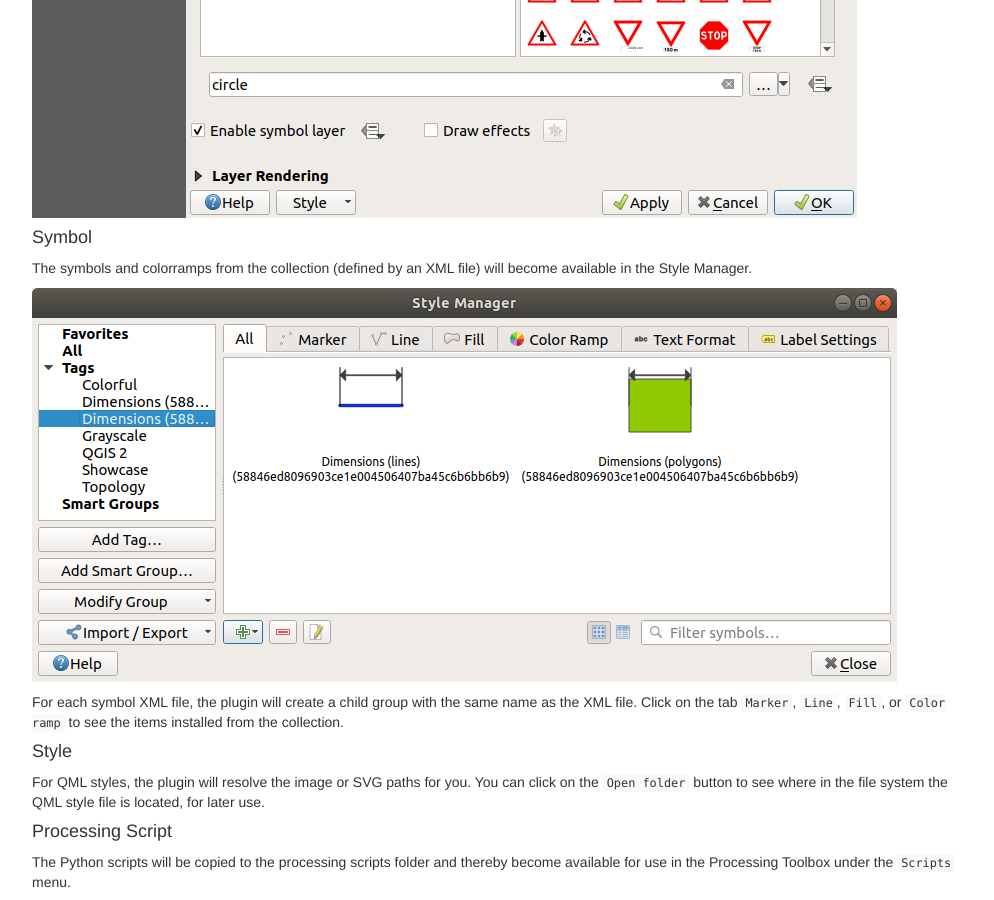
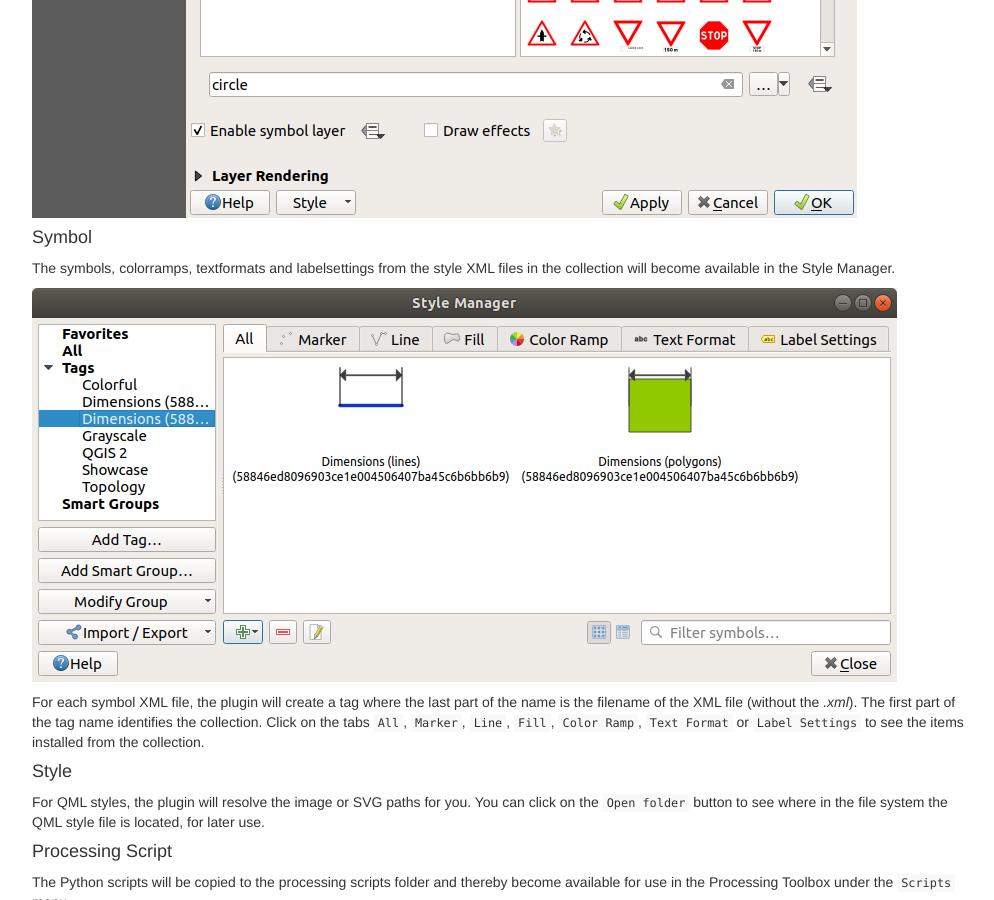
Before and after one commit to QGIS-Contribution/QGIS-ResourceSharing, a Jekyll site: the page built from _posts/2016-08-09-installing-collection.md, in a window 1280 px wide and 900 px high, scrolled down 1332 px. Shown: the whole window, without its empty margins (233-1227 px from the left). Built offline with Jekyll 4.4.1, drawn with Linux system fonts in a browser that asks for light colours.

Commit message:
Update documentation after style improvements

````diff
--- a/_posts/2016-08-09-installing-collection.md
+++ b/_posts/2016-08-09-installing-collection.md
@@ -49,14 +49,16 @@ The SVGs will be available when editing symbols (under the
 ![SVG Group]({{ site.baseurl }}/assets/svg_group.png)
 
 #### Symbol
-The symbols and colorramps from the collection (defined by an XML
-file) will become available in the Style Manager.
+The symbols, colorramps, textformats and labelsettings from the style
+XML files in the collection will become available in the Style Manager.
 
 ![Style Manager]({{ site.baseurl }}/assets/style_manager.png)
 
-For each symbol XML file, the plugin will create a child group with the same
-name as the XML file.
-Click on the tab ```Marker```, ```Line```, ```Fill```, or ```Color ramp```
+For each symbol XML file, the plugin will create a tag where the last
+part of the name is the filename of the XML file (without the *.xml*).
+The first part of the tag name identifies the collection.
+Click on the tabs ```All```, ```Marker```, ```Line```, ```Fill```,
+```Color Ramp```, ```Text Format``` or ```Label Settings```
 to see the items installed from the collection.
 
 #### Style
````
